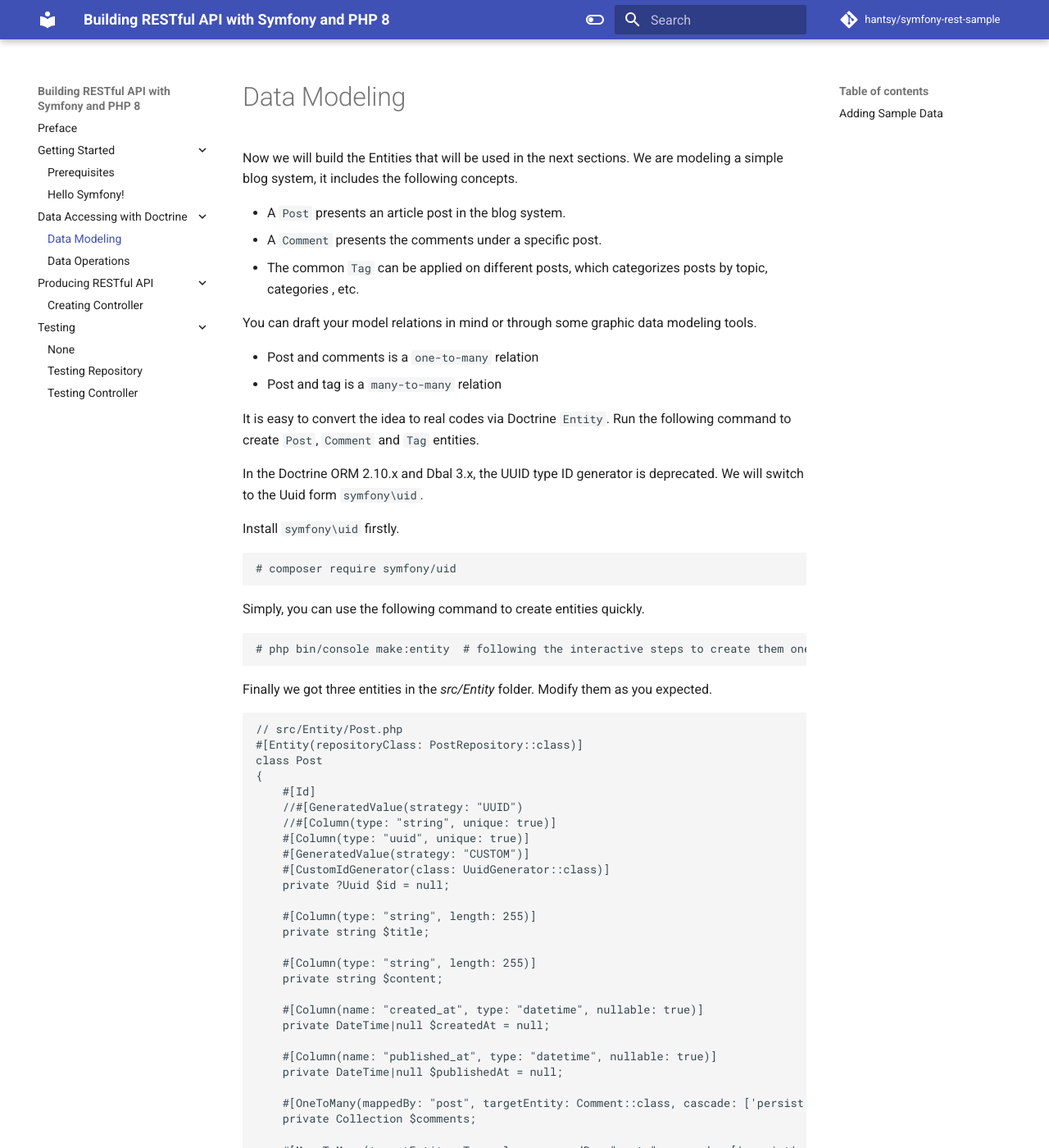
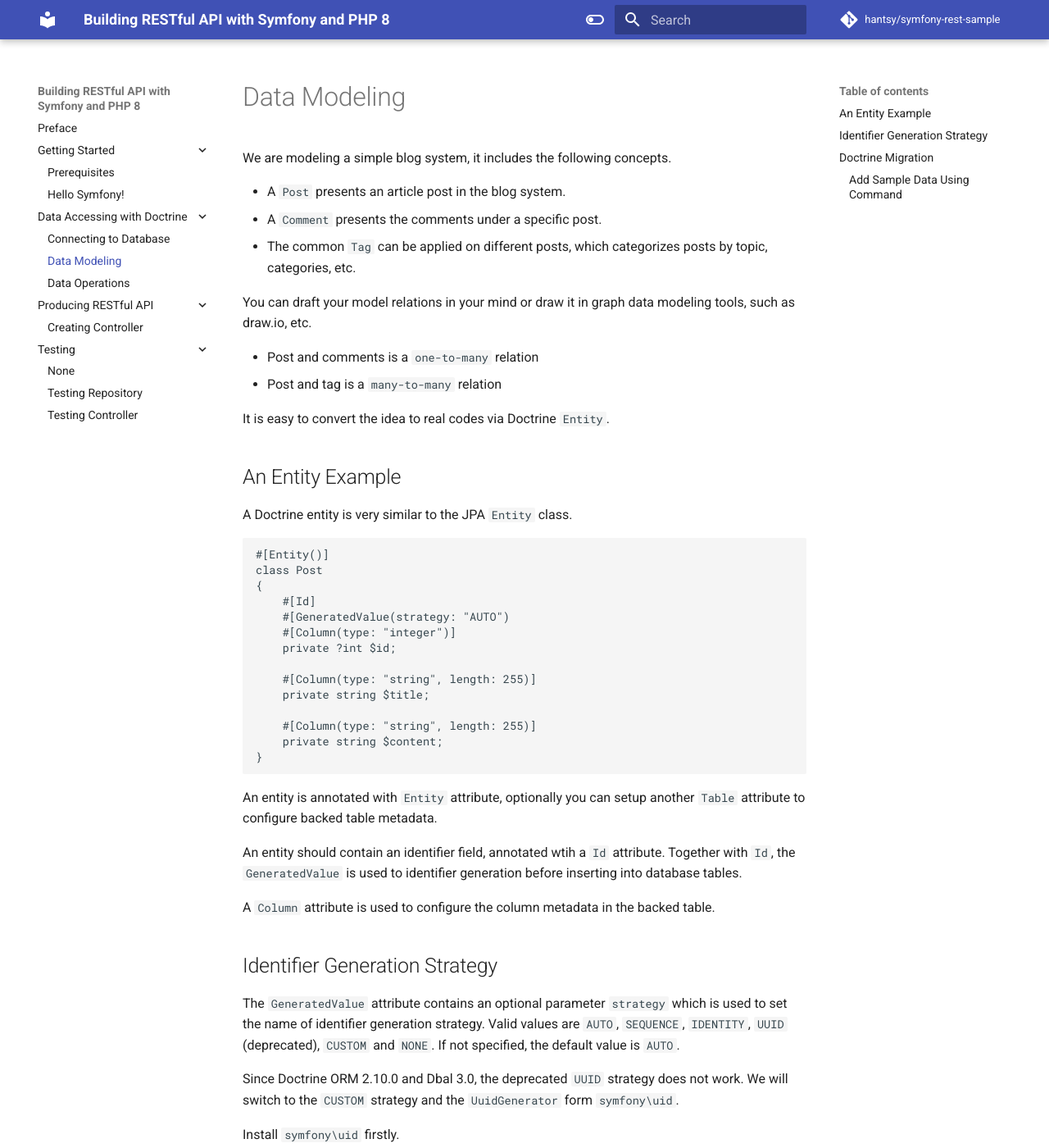
Before and after one commit to ZigZag48/symfony-sample-api, an MkDocs documentation site: the page built from docs/data/model.md, in a window 1280 px wide and 1400 px high. Shown: the whole window at 82% size. Built offline with MkDocs 1.6.1 and Material for MkDocs 9.7.7, drawn with Linux system fonts in a browser that asks for light colours; comment, search, counter and statistics services are not loaded; some of the changed text lies outside the part shown.

Commit message:
docs: update connect.md

````diff
--- a/docs/data/model.md
+++ b/docs/data/model.md
@@ -1,32 +1,79 @@
 # Data Modeling
 
-Now we will build the Entities that will be used in the next sections.  We are modeling a simple blog system, it includes the following concepts.
+We are modeling a simple blog system, it includes the following concepts.
 
 * A `Post` presents an article post in the blog system.
 * A `Comment` presents the comments under a specific post.
-* The common `Tag` can be applied on different posts,  which categorizes posts by topic, categories , etc.
+* The common `Tag` can be applied on different posts,  which categorizes posts by topic, categories, etc.
 
-You can draft your model relations in mind or through some graphic data modeling tools.
+You can draft your model relations in your mind or draw it in graph data modeling tools, such as draw.io, etc.
 
-* Post and  comments is a `one-to-many` relation
+* Post and comments is a `one-to-many` relation
 * Post and tag is a `many-to-many` relation
 
-It is easy to convert the idea to real codes via Doctrine `Entity`.   Run the following command to create `Post`, `Comment` and `Tag` entities.
+It is easy to convert the idea to real codes via Doctrine `Entity`.
 
-In the Doctrine ORM 2.10.x and Dbal 3.x, the UUID type ID generator is deprecated.  We will switch to the Uuid form `symfony\uid`.
+## An Entity Example
+
+A Doctrine entity is very similar to the JPA `Entity` class.
+
+```php
+#[Entity()]
+class Post
+{
+    #[Id]
+    #[GeneratedValue(strategy: "AUTO")
+	#[Column(type: "integer")]
+    private ?int $id;
+
+    #[Column(type: "string", length: 255)]
+    private string $title;
+
+    #[Column(type: "string", length: 255)]
+    private string $content;
+}
+```
+
+An entity is annotated with `Entity` attribute, optionally you can setup another `Table` attribute to configure backed table metadata.
+
+An entity should contain an identifier field, annotated wtih a `Id` attribute. Together with `Id`, the `GeneratedValue` is used to identifier generation before inserting into database tables.
+
+A `Column` attribute is used to configure the column metadata in the backed table.
+
+
+## Identifier Generation Strategy
+
+The `GeneratedValue` attribute contains an optional parameter  `strategy ` which is used to set the name of identifier generation strategy. Valid values are `AUTO`, `SEQUENCE`, `IDENTITY`, `UUID`   (deprecated), `CUSTOM` and `NONE`.   If not specified, the default value is `AUTO`.
+
+Since Doctrine ORM 2.10.0 and Dbal 3.0,  the deprecated `UUID` strategy does not work.  We will switch to the `CUSTOM` strategy and the `UuidGenerator` form `symfony\uid`.
 
 Install `symfony\uid` firstly.
 
 ```bash
 # composer require symfony/uid
 ```
-Simply, you can use the following command to create entities quickly.
+Use the following instead of the legacy UUID strategy.
+
+```php
+#[GeneratedValue(strategy: "CUSTOM")]
+#[CustomIdGenerator(class: UuidGenerator::class)]
+#[Column(type: "uuid", unique: true)]
+private ?Uuid $id = null;
+```
+
+Next, let's create `Post`, `Comment` and `Tag` entities.
+
+ ## Creating Entities
+
+Run the following command, and follow the interactive steps to create `Post`, `Comment` and `Tag` one by one.
 
 ```bash
-# php bin/console make:entity  # following the interactive steps to create them one by one.
+$ php bin/console make:entity
 ```
 
-Finally we got three entities in the *src/Entity* folder. Modify them as you expected.
+Finally we got three entities in the *src/Entity* folder.
+
+Change them as you expected.
 
 ```php
 // src/Entity/Post.php
@@ -121,6 +168,8 @@ class Tag
 }
 ```
 
+Note, the `one-to-many` and `many-to-many` relations we use a  `Collection` and initialize a `ArrayCollection` in the constructor to maintain the relations. The `mappedBy`, `targetEntity`, `cascade`, `orphanRemoval`, and `fetch` are easy if you have used Hibernate/JPA before. More details, please read the  [OneToMany](https://www.doctrine-project.org/projects/doctrine-orm/en/2.11/reference/attributes-reference.html#attrref_onetomany) and [ManyToMany](https://www.doctrine-project.org/projects/doctrine-orm/en/2.11/reference/attributes-reference.html#manytomany) section in the Doctrine attribute reference.
+
 At the same time, it generated three `Repository` classes for these entities.
 
 ```php
@@ -152,57 +201,65 @@ class TagRepository extends ServiceEntityRepository
 }
 ```
 
-You can use Doctrine migration to generate a *Migration* file to maintain database schema in a production environment.
+You can use Doctrine migration to maintain database schema in development and production environments.
+
+## Doctrine Migration
 
 Run the following command to generate a *Migration* file.
 
 ```bash
-# php bin/console make:migration
+$ php bin/console make:migration
 ```
 
-After it is executed, a Migration file is generated in the *migrations* folder, its naming is like `Version20211104031420`.  It is a simple class extended `AbstractMigration`, the `up` function is use for upgrade to this version and `down` function is use for downgrade to the previous version.
+Finally a Migration file is generated in the */migrations* folder, the naming is like `Version20211104031420`.  It is a simple class extended `AbstractMigration`, there is a `up` function is used to upgrade to this version and the `down` function is used to downgrade to the previous version.
 
-To apply Migrations on database automaticially.
+There are some commands to apply these *migrations* scripts on database automatically.
 
 ```bash
-# php bin/console doctrine:migrations:migrate
+# migrate to the latest
+$ php bin/console doctrine:migrations:migrate
 
 # return to prev version
-# php bin/console doctrine:migrations:migrate prev
+$ php bin/console doctrine:migrations:migrate prev
 
 # migrate to next
-# php bin/console doctrine:migrations:migrate next
+$ php bin/console doctrine:migrations:migrate next
 
 # These alias are defined : first, latest, prev, current and next
 
 # certain version fully qualified class name
-# php bin/console doctrine:migrations:migrate FQCN
+$ php bin/console doctrine:migrations:migrate FQCN
 ```
 
 Doctrine bundle also includes some command to maintain database and schema. eg.
 
 ```bash
-# php bin/console doctrine:database:create
-# php bin/console doctrine:database:drop
+# create and drop database
+$ php bin/console doctrine:database:create
+$ php bin/console doctrine:database:drop
 
-// schema create, drop, update and validate
-# php bin/console doctrine:schema:create
-# php bin/console doctrine:schema:drop
-# php bin/console doctrine:schema:update
-# php bin/console doctrine:schema:validate
+# schema create, drop, update and validate
+$ php bin/console doctrine:schema:create
+$ php bin/console doctrine:schema:drop
+$ php bin/console doctrine:schema:update
+$ php bin/console doctrine:schema:validate
 ```
 
 
 
-### Adding Sample Data
+### Add Sample Data Using Command
 
-Create a custom command to load some sample data.
+In Symfony  application, a command is used to execute some tasks on the application directly, esp,  performing some administration tasks.
+
+You can create a custom command to load some sample data.
 
 ```bash
 # php bin/console make:command add-post
 ```
 
 It will generate a `AddPostCommand` under *src/Command* folder.
+
+Change it as expected.
 
 ```php
 #[AsCommand(
@@ -257,9 +314,9 @@ class AddPostCommand extends Command
 }
 ```
 
-The Doctrine  `EntityManagerInterface` is managed by Symfony *Service Container*,  and use for data persistence operations.
+The Doctrine  `EntityManagerInterface` is managed by Symfony *Service Container*.
 
-Run the following command to add a post into the database.
+Run the following command to execute the **add-pos** command, it will add a new `Post` into database.
 
 ```bash
 # php bin/console app:add-post "test title" "test content"
--- a/mkdocs.yml
+++ b/mkdocs.yml
@@ -55,6 +55,7 @@ nav:
     - "Hello Symfony!": gs/hello.md
   - Data Accessing with Doctrine:
     - data/index.md
+    - "Connecting to Database": data/connect.md
     - "Data Modeling": data/model.md
     - "Data Operations": data/operations.md
   - Producing RESTful API:
````
Also changed, not shown: docs/data/connect.md (+37 -17 lines).
